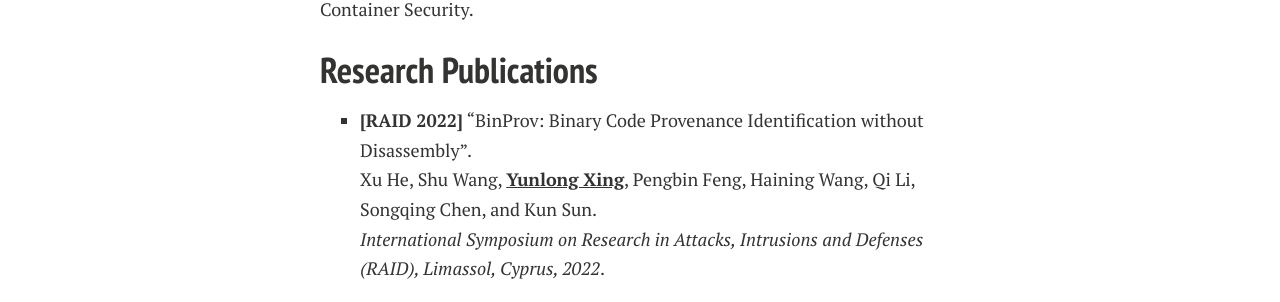
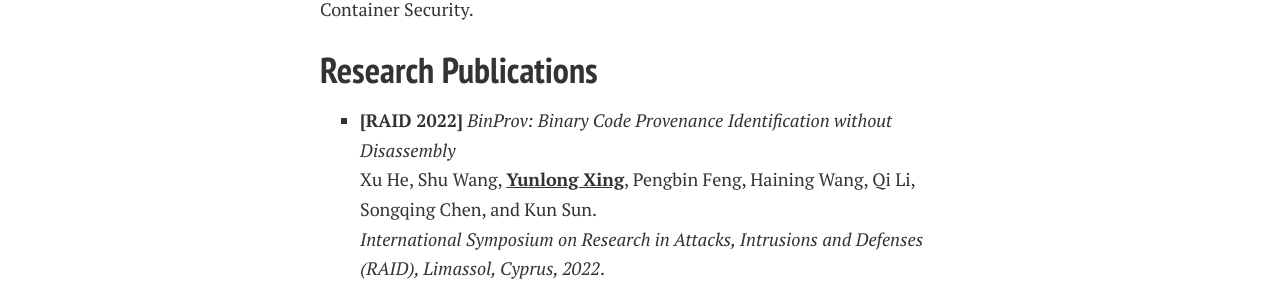
Before and after one commit to YunlongXing/HomePage, a Jekyll site: the page built from docs/index.md, in a window 1280 px wide. Shown: the part 609-911 px from the top of the page. Built offline with Jekyll 4.4.1, drawn with Linux system fonts in a browser that asks for light colours; nearby versions of some CDN libraries; a style sheet for code colours, icons or effects is not loaded; our own code applies the rules of GitHub Pages for plain Markdown files.

```diff
--- a/docs/index.md
+++ b/docs/index.md
@@ -17,7 +17,7 @@ Before that, I received a Master's Degree in Engineering in July 2021 at [Wuhan
 
 ## Research Publications
 
-* **[RAID 2022]** "BinProv: Binary Code Provenance Identification without Disassembly".
+* **[RAID 2022]** *BinProv: Binary Code Provenance Identification without Disassembly*
 Xu He, Shu Wang, **<u>Yunlong Xing</u>**, Pengbin Feng, Haining Wang, Qi Li, Songqing Chen, and Kun Sun.
 *International Symposium on Research in Attacks, Intrusions and Defenses (RAID), Limassol, Cyprus, 2022*.
 
```
